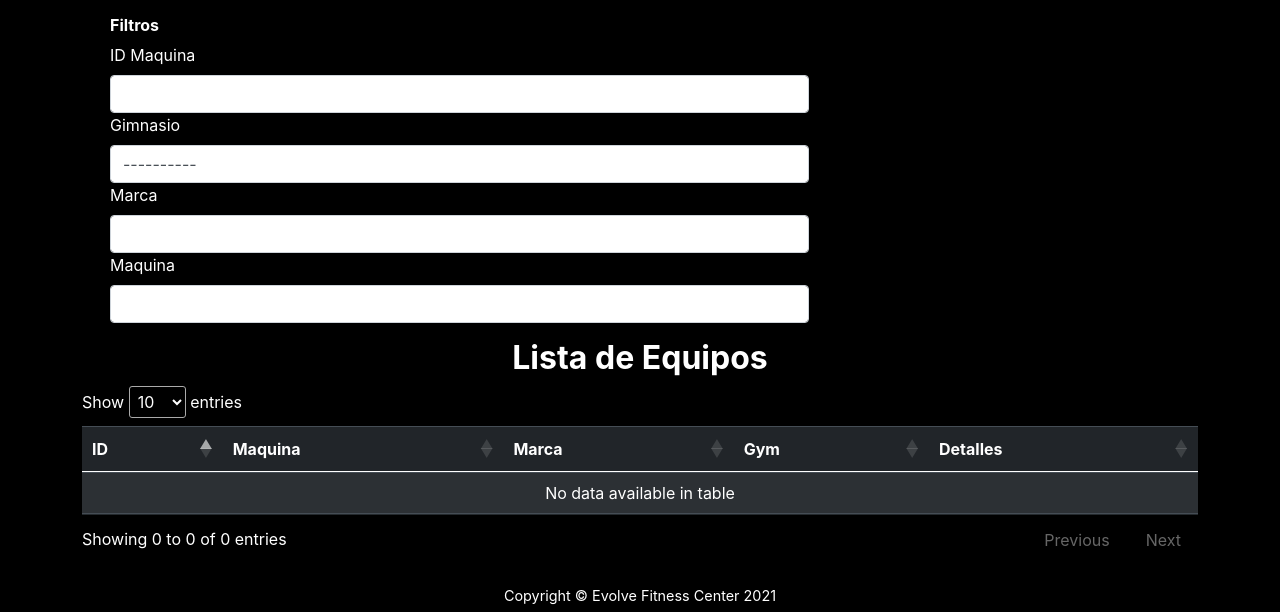
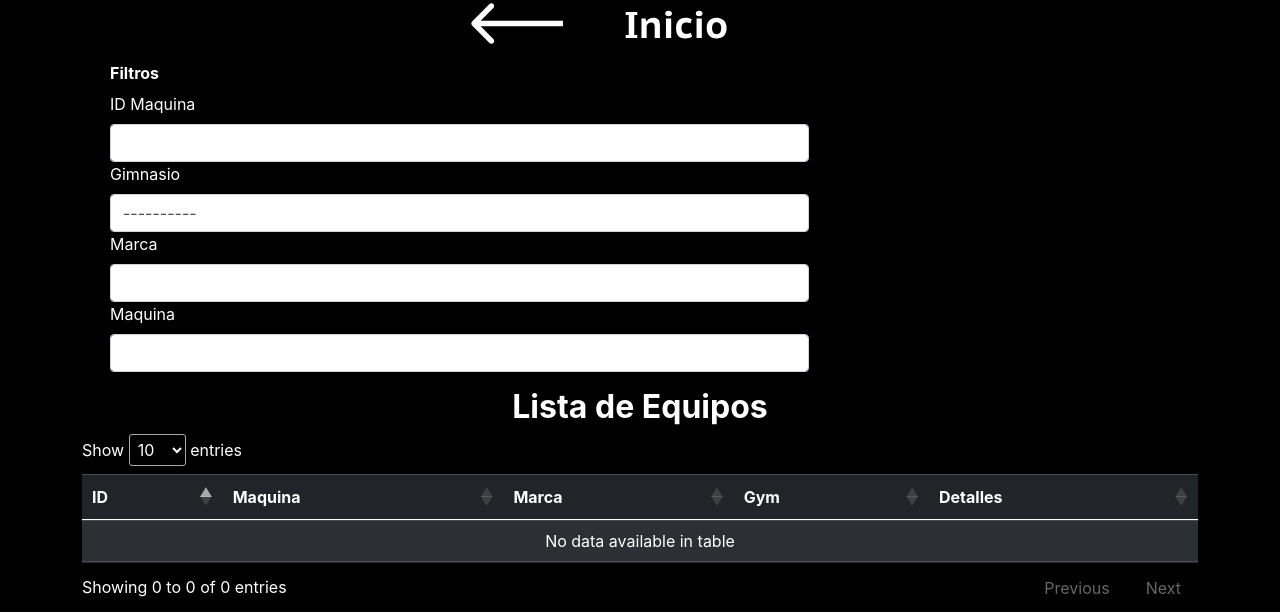
Before and after one commit to Famvazpom/evolvefitness, a Django app: template templates/mantto/reportes/equipo_list.html in a window 1280 px wide. Shown: the part 113-725 px from the top of the page. Run offline with Django 3.2, Linux system fonts and the light colour scheme; the template is opened without the code that fills it, so the values that code supplies are empty; some libraries are stand-ins or nearby versions.

Commit message:
Se agregaron los navs faltantes

```diff
--- a/templates/mantto/admin/usuarios.html
+++ b/templates/mantto/admin/usuarios.html
@@ -7,6 +7,8 @@
 
 
 {% block content %}
+    {% url 'administracion' as url %}
+    {% include '../includes/nav-arrows.html' with previous=url %}
 <div class='container'>
 
     <h3> Usuarios</h3>
--- a/templates/mantto/forms/equipo_add.html
+++ b/templates/mantto/forms/equipo_add.html
@@ -4,7 +4,8 @@
 
 
 {% block content %}
-
+  {% url 'mantenimiento' as url %}
+  {% include '../includes/nav-arrows.html' with previous=url %}
   <div class='container text-center'>
     <h5> Agregar Equipo </h5>
     <form id="modal_form" method='POST' enctype="multipart/form-data">
--- /dev/null
+++ b/templates/mantto/includes/nav-arrows.html
@@ -0,0 +1,36 @@
+{% load static %}
+<div class='d-flex justify-content-center'>
+    <div class="col-md-auto mt-5 ml-0 d-md-none">
+        <div class="row">
+            <div class="col-4">
+                <a href="{{ previous }}">
+                    <img src="{% static 'mantto/assets/images/icons/mobile/back_c.svg' %}" class="side-menu-btn flex-md-wrap" alt="Recepcion">
+                </a>
+            </div>
+            <div class="col-4">
+                <a href="{% url 'home' %}">
+                    <img src="{% static 'mantto/assets/images/icons/mobile/home_c.svg' %}" class="side-menu-btn flex-md-wrap" alt="Administración">
+                </a>
+            </div>
+            <div class='col'>
+            </div>
+        </div>
+    </div>
+
+    <div class="col-md-auto ml-0 d-none d-md-block">
+        <div class="row">
+            <div class="col-4 p-0">
+                <a href="{{ previous }}">
+                    <img src="{% static 'mantto/assets/images/icons/back.svg' %}" class="nav-icon" alt="Recepcion">
+                </a>
+            </div>
+            <div class="col-4">
+                <a href="{% url 'home' %}">
+                    <img src="{% static 'mantto/assets/images/icons/home.svg' %}" class="nav-icon" alt="Administración">
+                </a>
+            </div>
+            <div class="col-4">
+            </div>
+        </div>
+    </div>
+</div>
--- a/templates/mantto/reportes/equipo_list.html
+++ b/templates/mantto/reportes/equipo_list.html
@@ -7,8 +7,10 @@
 {% endblock extracss %}
 
 {% block content %}
+    {% url 'mantenimiento' as url %}
+    {% include '../includes/nav-arrows.html' with previous=url %}
+    <div class='container'>
 
-    <div class='container'>
         <div class='row m-3'>
             <h6>Filtros</h6>
             <div class='col'>
--- a/templates/mantto/reportes/reporte_list.html
+++ b/templates/mantto/reportes/reporte_list.html
@@ -6,7 +6,10 @@
 {% endblock extracss %}
 
 {% block content %}
+        {% url 'mantenimiento' as url %}
+        {% include '../includes/nav-arrows.html' with previous=url %}
     <div class='container'>
+
         <h2 class='text-center'>Registro de Mantenimientos</h2>
 
         <div class='row m-3'>
```
